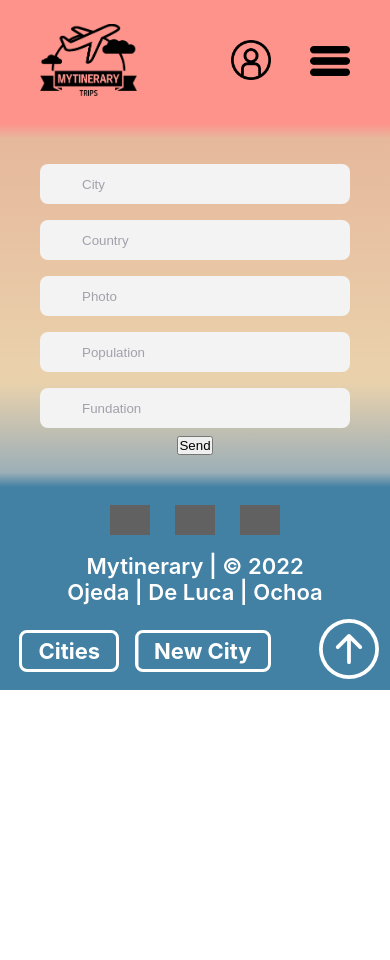
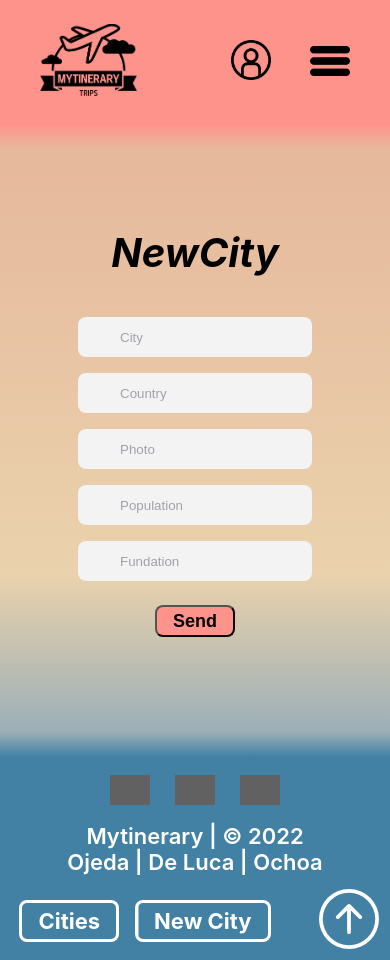
Before and after one commit to JoaquinDeLuca/mytinerary-web, a React (Create React App) app: page /newcity in a window 390 px wide. Before the commit the page ends 844 px from the top, so only its background shows below. Built offline with nearby package versions, Linux system fonts and the light colour scheme; grey boxes are pictures that could not be loaded.

Commit message:
se hace responsive de input

```diff
--- a/src/components/Input.js
+++ b/src/components/Input.js
@@ -42,14 +42,15 @@ export default function Input() {
 
 
   return (
-    <div >
-        <form onSubmit={saveData} className='Input-container' >
+    <div className='Input-Container'>
+        <h2 className='Input-h2'>NewCity</h2>
+        <form onSubmit={saveData} className='Input-Containerbox' >
             <input className='Input-input' name="city" type="text" placeholder="City" value={city.city} onChange={capturoData} required />
             <input className='Input-input' name="country" type="text" placeholder="Country" value={city.country} onChange={capturoData} required/>
             <input className='Input-input' name="photo" type="text" placeholder="Photo"  value={city.photo} onChange={capturoData} required/>
             <input className='Input-input' name="population" type="number" placeholder="Population" value={city.population} onChange={capturoData} required/>
             <input className='Input-input' name="fundation" type="text" placeholder="Fundation" value={city.fundation} onChange={capturoData} required/>
-            <button>Send</button>
+            <button className='Input-button'>Send</button>
         </form>
     </div>
   )
--- a/src/styles/Input.css
+++ b/src/styles/Input.css
@@ -1,7 +1,6 @@
-
 .Input-input{
     justify-content: center;
-    width: 310px;
+    width: 100%;
     height: 40px;
     line-height: 28px;
     padding: 0 1rem;
@@ -36,3 +35,43 @@
     padding: 2rem;
 
 }
+.Input-button{
+    height: 2rem;
+    width: 5rem;
+    font-size: 18px;
+    border-radius: 8px;
+    background-color: #fe938c;
+    font-weight: bold;
+    margin: 1rem;
+}
+
+.Input-h2{
+    font-size: 40px;
+    margin-bottom: 2rem;
+    font-style: italic;
+}
+.Input-Container{
+    min-height: 75vh;
+    display: flex;
+    flex-direction: column;
+    justify-content: center;
+    align-items: center;
+}
+.Input-Containerbox{
+    display: flex;
+    flex-direction: column;
+    justify-content: center;
+    align-items: center;
+    width: 40%;
+}
+
+@media (max-width: 768px) {
+    .Input-Containerbox{
+        width: 60%;
+    }
+}
+@media (max-width: 320px) {
+    .Input-Containerbox{
+        width: 80%;
+    }
+}
```
